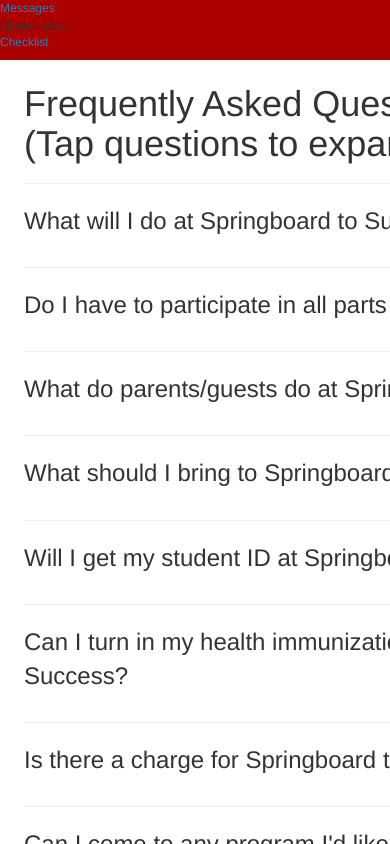
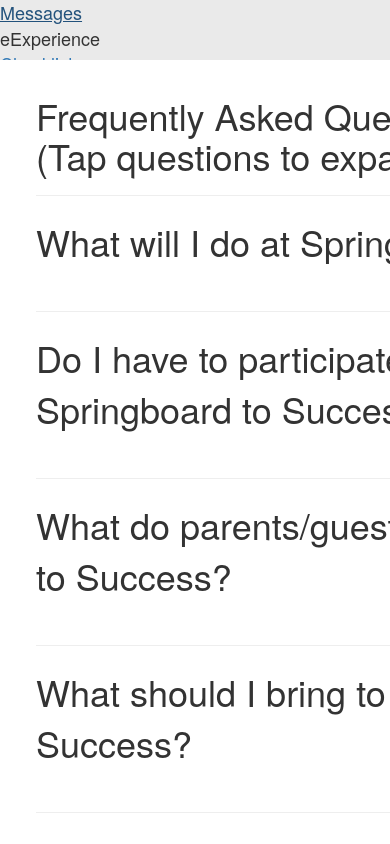
Before and after one commit to jschult/eExperience, a plain HTML site: page www/index.html in a window 390 px wide. Shown: the top 844 px of the page. Drawn offline with nearby package versions, Linux system fonts and the light colour scheme.

Commit message:
Unification of Style
I'm beginning the merge of the 2-way scroll css with our existing css,
work in progress

```diff
--- a/www/css/index.css
+++ b/www/css/index.css
@@ -1,23 +1,3 @@
-/*
- * Licensed to the Apache Software Foundation (ASF) under one
- * or more contributor license agreements.  See the NOTICE file
- * distributed with this work for additional information
- * regarding copyright ownership.  The ASF licenses this file
- * to you under the Apache License, Version 2.0 (the
- * "License"); you may not use this file except in compliance
- * with the License.  You may obtain a copy of the License at
- *
- * http://www.apache.org/licenses/LICENSE-2.0
- *
- * Unless required by applicable law or agreed to in writing,
- * software distributed under the License is distributed on an
- * "AS IS" BASIS, WITHOUT WARRANTIES OR CONDITIONS OF ANY
- * KIND, either express or implied.  See the License for the
- * specific language governing permissions and limitations
- * under the License.
- */
-
- @import url("//netdna.bootstrapcdn.com/bootstrap/3.0.0/css/bootstrap-glyphicons.css");
 
  /* * * * * * * * * * * * * * * * * * * * * * * * * * * * * * * * * * * * * * * * * * * * * * * * * * * * * * * * * * * * *
   *  The CSS style rules contained here are organized by rule type (tag, class, id), then alphabetically.
@@ -34,23 +14,8 @@
 
 body
 {
-    -webkit-touch-callout: none;                /* prevent callout to copy image, etc when tap to hold */
-    -webkit-text-size-adjust: none;             /* prevent webkit from resizing text to fit */
-    -webkit-user-select: none;                  /* prevent copy paste, to allow, change 'none' to 'text' */
-    /*background-color:#E4E4E4;
-    background-image:linear-gradient(top, #A7A7A7 0%, #E4E4E4 51%);
-    background-image:-webkit-linear-gradient(top, #A7A7A7 0%, #E4E4E4 51%);
-    background-image:-ms-linear-gradient(top, #A7A7A7 0%, #E4E4E4 51%);
-    background-image:-webkit-gradient(
-        linear,
-        left top,
-        left bottom,
-        color-stop(0, #A7A7A7),
-        color-stop(0.51, #E4E4E4)
-    );*/
-    /*background-attachment:fixed;*/
     font-family:'HelveticaNeue-Light', 'HelveticaNeue', Helvetica, Arial, sans-serif;
-    font-size:18px;
+    font-size:12px;
     height:100%;
 	width:100%;
 	background-color: #EAEAEA;
--- a/www/css/styles.css
+++ b/www/css/styles.css
@@ -1,6 +1,7 @@
 
 html, body {
 	height: 100%;
+	font-family: 'HelveticaNeue-Light', 'HelveticaNeue', Helvetica, Arial, sans-serif;
 }
 body, ul, li, h1, h2, p {
 	padding: 0;
@@ -8,10 +9,9 @@
 	border: 0;
 }
 body {
-	font-size: 12px;
+	font-size: 18px;
 	-webkit-text-size-adjust: none;
-	font-family: helvetica;
-	background: #a00;
+	background: #EAEAEA;
 }
 #wrapper {
 	position: absolute;
@@ -19,7 +19,6 @@
 	top: 60px;
 	bottom: 0;
 	width: 768px;
-	background: #aaa;
 	overflow: hidden;
 }
 #slider {
```
